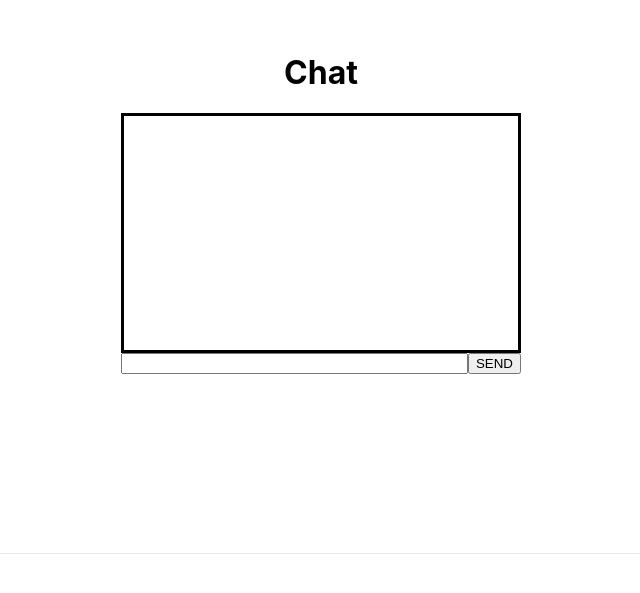
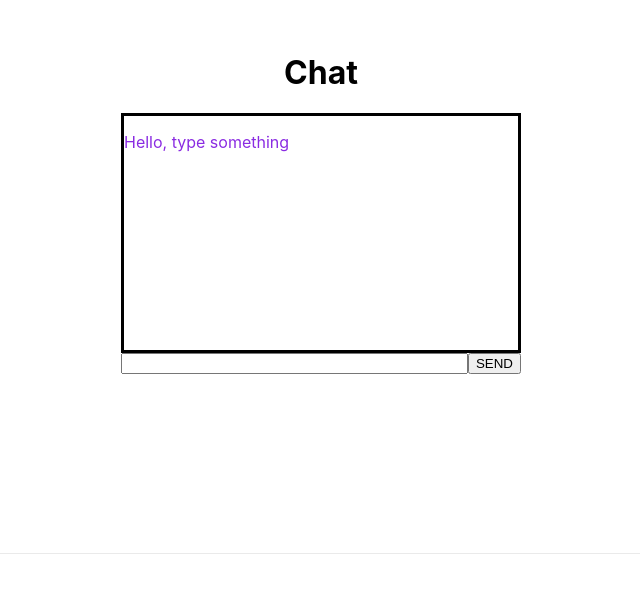
Before and after one commit to nathaliaitaliano/tna-fe, a Next.js app: page / in a window 1280 px wide. Shown: the part 147-740 px from the top of the page, without its empty margins (319-959 px from the left). Built offline with nearby package versions, Linux system fonts and the light colour scheme.

Commit message:
Basic iteraction

```diff
--- a/pages/index.js
+++ b/pages/index.js
@@ -1,7 +1,18 @@
 import Head from 'next/head'
+import { useState } from 'react';
 import styles from '../styles/Chat.module.css'
 
 export default function Chat() {
+
+  const [history, setHistory] = useState(["Hello, type something"])
+  const [currentMessage, setCurrentMessage] = useState("")
+  const messageHistory = history.map((msg, index) => <p key={index} className={index % 2 == 0 ? styles.leftMessage : styles.rightMessage}>{msg}</p>)
+
+  const updateHistory = () => {
+    setHistory([...history, currentMessage])
+    setCurrentMessage("")
+  }
+
   return (
     <div className={styles.container}>
       <Head>
@@ -11,10 +22,12 @@ export default function Chat() {
 
       <main className={styles.main}>
         <h1>Chat</h1>
-        <div className={styles.display}></div>
+        <div className={styles.display}>
+          {messageHistory}
+        </div>
         <div className={styles.submitMessage}>
-          <input type="text" className={styles.message}></input>
-          <button className={styles.button}>SEND</button>
+          <input type="text" value={currentMessage} className={styles.message} onChange={e => setCurrentMessage(e.target.value)}></input>
+          <button className={styles.button} onClick={updateHistory}>SEND</button>
         </div>
       </main>
 
--- a/styles/Chat.module.css
+++ b/styles/Chat.module.css
@@ -32,6 +32,16 @@
   width: 100%;
 }
 
+.leftMessage {
+  color: blueviolet;
+  text-align: left;
+}
+
+.rightMessage {
+  color: tomato;
+  text-align: right;
+}
+
 .footer {
   width: 100%;
   height: 100px;
```
